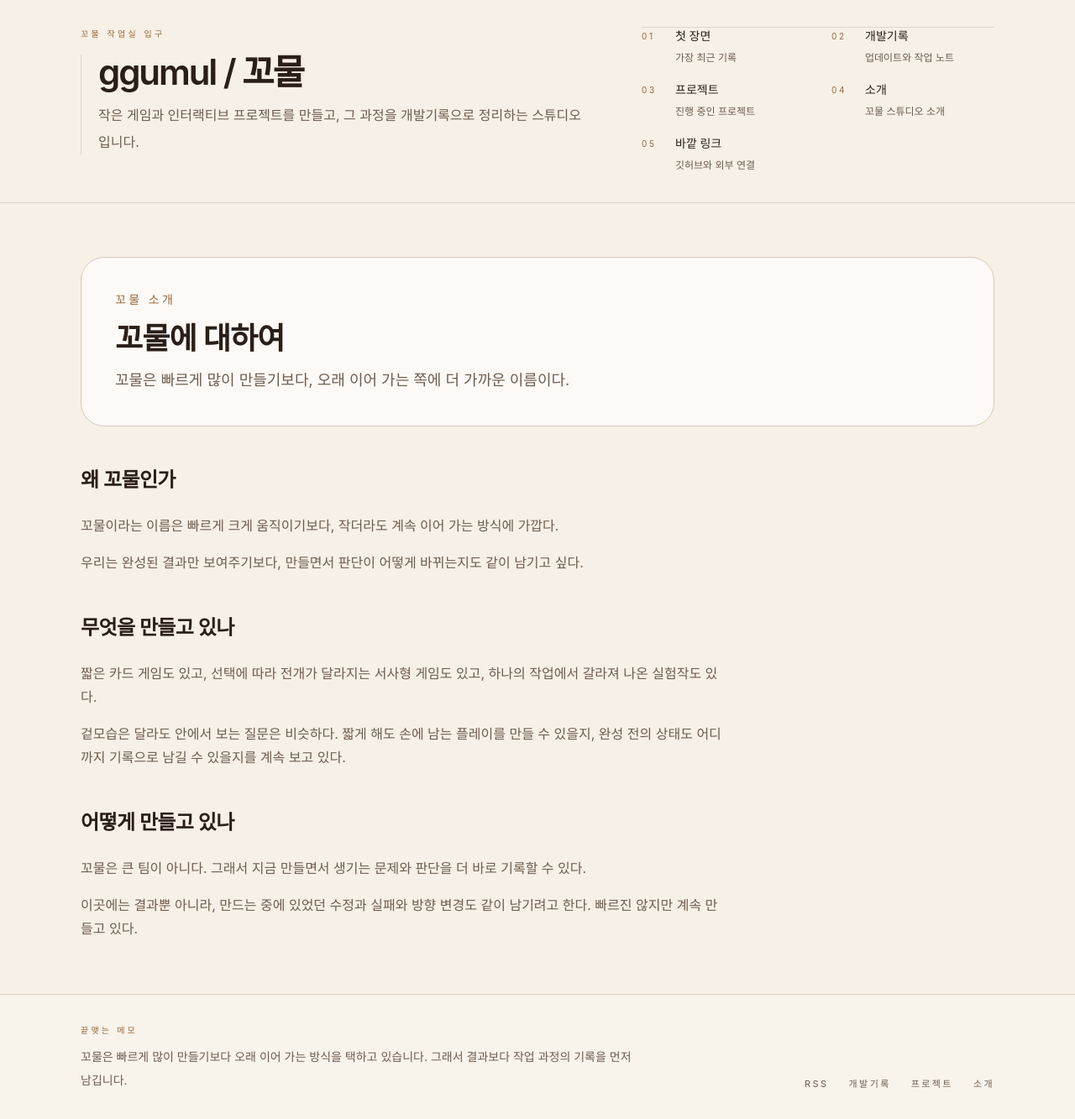
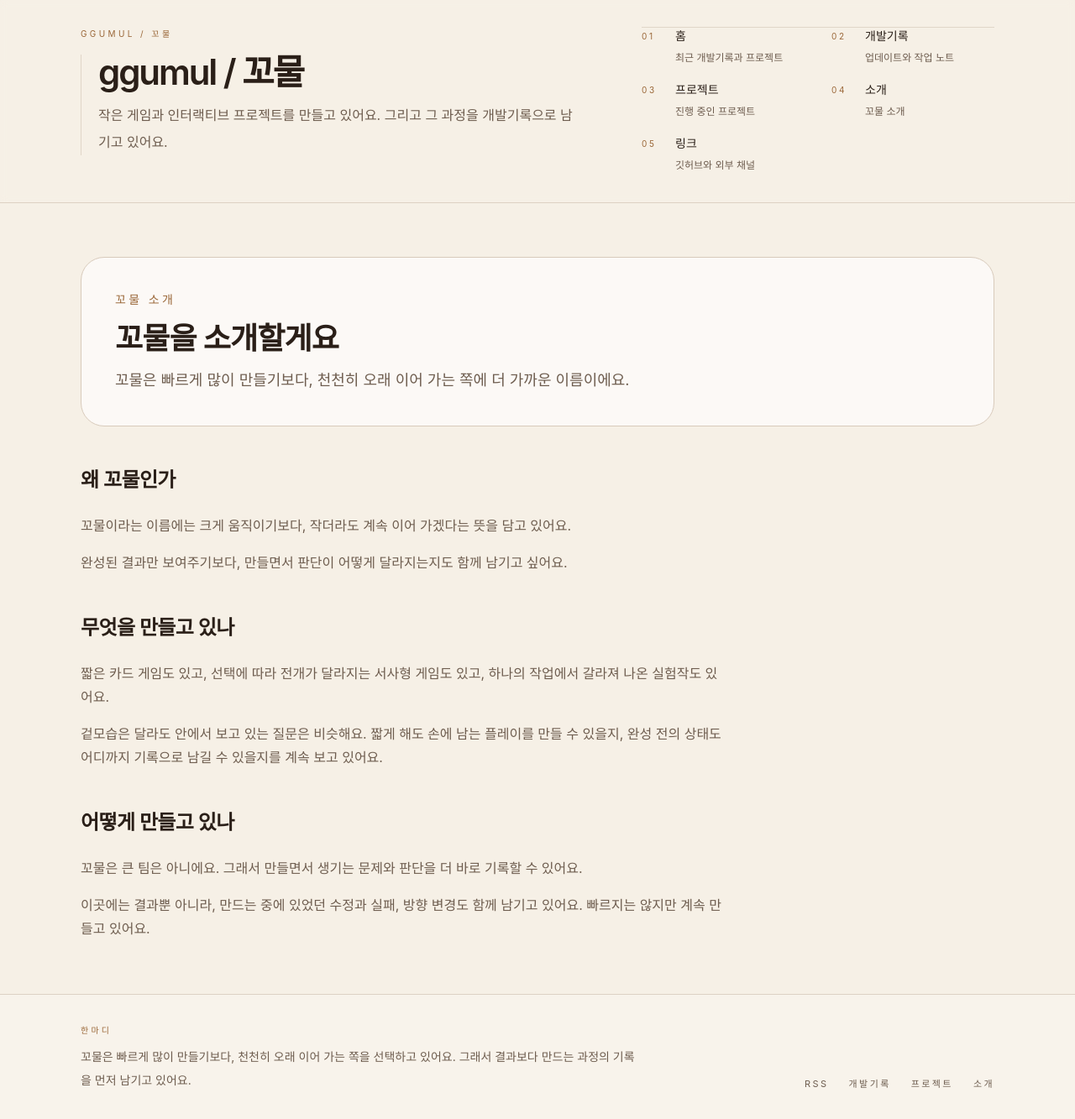
Before and after one commit to ggumul/ggumul-blog, a Next.js app: page /about in a window 1280 px wide. Shown: the whole page at 84% size. Built offline with nearby package versions, Linux system fonts and the light colour scheme.

Commit message:
content: rewrite off-tone copy in softer voice

```diff
--- a/app/about/page.tsx
+++ b/app/about/page.tsx
@@ -3,7 +3,7 @@ import { createMetadata } from '@/lib/site';
 
 export const metadata = createMetadata({
   title: '꼬물 소개',
-  description: '꼬물이 어떤 방식으로 만들고 기록하는지 정리한 페이지.',
+  description: '꼬물이 어떤 프로젝트를 만들고, 어떤 방식으로 기록하고 있는지 소개하는 페이지예요.',
   path: '/about',
 });
 
@@ -12,33 +12,33 @@ export default function AboutPage() {
     <div className="space-y-12">
       <section className="space-y-4 rounded-[28px] border border-line bg-white/65 p-8 md:p-10">
         <p className="text-sm uppercase tracking-[0.24em] text-point">꼬물 소개</p>
-        <h1 className="text-4xl font-semibold tracking-tight">꼬물에 대하여</h1>
+        <h1 className="text-4xl font-semibold tracking-tight">꼬물을 소개할게요</h1>
         <p className="max-w-3xl text-base leading-7 text-subtext md:text-lg">
-          꼬물은 빠르게 많이 만들기보다, 오래 이어 가는 쪽에 더 가까운 이름이다.
+          꼬물은 빠르게 많이 만들기보다, 천천히 오래 이어 가는 쪽에 더 가까운 이름이에요.
         </p>
       </section>
 
       <section>
         <SectionTitle title="왜 꼬물인가" />
         <div className="max-w-3xl space-y-4 text-subtext leading-7">
-          <p>꼬물이라는 이름은 빠르게 크게 움직이기보다, 작더라도 계속 이어 가는 방식에 가깝다.</p>
-          <p>우리는 완성된 결과만 보여주기보다, 만들면서 판단이 어떻게 바뀌는지도 같이 남기고 싶다.</p>
+          <p>꼬물이라는 이름에는 크게 움직이기보다, 작더라도 계속 이어 가겠다는 뜻을 담고 있어요.</p>
+          <p>완성된 결과만 보여주기보다, 만들면서 판단이 어떻게 달라지는지도 함께 남기고 싶어요.</p>
         </div>
       </section>
 
       <section>
         <SectionTitle title="무엇을 만들고 있나" />
         <div className="max-w-3xl space-y-4 text-subtext leading-7">
-          <p>짧은 카드 게임도 있고, 선택에 따라 전개가 달라지는 서사형 게임도 있고, 하나의 작업에서 갈라져 나온 실험작도 있다.</p>
-          <p>겉모습은 달라도 안에서 보는 질문은 비슷하다. 짧게 해도 손에 남는 플레이를 만들 수 있을지, 완성 전의 상태도 어디까지 기록으로 남길 수 있을지를 계속 보고 있다.</p>
+          <p>짧은 카드 게임도 있고, 선택에 따라 전개가 달라지는 서사형 게임도 있고, 하나의 작업에서 갈라져 나온 실험작도 있어요.</p>
+          <p>겉모습은 달라도 안에서 보고 있는 질문은 비슷해요. 짧게 해도 손에 남는 플레이를 만들 수 있을지, 완성 전의 상태도 어디까지 기록으로 남길 수 있을지를 계속 보고 있어요.</p>
         </div>
       </section>
 
       <section>
         <SectionTitle title="어떻게 만들고 있나" />
         <div className="max-w-3xl space-y-4 text-subtext leading-7">
-          <p>꼬물은 큰 팀이 아니다. 그래서 지금 만들면서 생기는 문제와 판단을 더 바로 기록할 수 있다.</p>
-          <p>이곳에는 결과뿐 아니라, 만드는 중에 있었던 수정과 실패와 방향 변경도 같이 남기려고 한다. 빠르진 않지만 계속 만들고 있다.</p>
+          <p>꼬물은 큰 팀은 아니에요. 그래서 만들면서 생기는 문제와 판단을 더 바로 기록할 수 있어요.</p>
+          <p>이곳에는 결과뿐 아니라, 만드는 중에 있었던 수정과 실패, 방향 변경도 함께 남기고 있어요. 빠르지는 않지만 계속 만들고 있어요.</p>
         </div>
       </section>
     </div>
--- a/app/links/page.tsx
+++ b/app/links/page.tsx
@@ -7,8 +7,8 @@ const links = [
 ];
 
 export const metadata = createMetadata({
-  title: '바깥 링크',
-  description: 'GitHub, Notion, 메일 등 꼬물과 연결되는 바깥 링크 모음.',
+  title: '링크',
+  description: '꼬물과 연결되는 깃허브, 노션, 메일을 모아 둔 페이지예요.',
   path: '/links',
 });
 
@@ -16,10 +16,10 @@ export default function LinksPage() {
   return (
     <div className="space-y-10">
       <section className="space-y-4 rounded-[28px] border border-line bg-white/65 p-8 md:p-10">
-        <p className="text-sm uppercase tracking-[0.24em] text-point">바깥 링크</p>
-        <h1 className="text-4xl font-semibold tracking-tight">바깥으로 연결되는 곳</h1>
+        <p className="text-sm uppercase tracking-[0.24em] text-point">링크</p>
+        <h1 className="text-4xl font-semibold tracking-tight">여기서 더 이어 보실 수 있어요</h1>
         <p className="max-w-2xl text-base leading-7 text-subtext md:text-lg">
-          꼬물과 연결되는 바깥 링크를 한곳에 모아두었다. 코드, 정리 문서, 메일을 여기서 바로 확인할 수 있다.
+          꼬물과 연결되는 곳들을 한자리에 모아 두었어요. 코드, 정리 문서, 메일을 여기서 바로 확인하실 수 있어요.
         </p>
       </section>
 
--- a/app/opengraph-image.tsx
+++ b/app/opengraph-image.tsx
@@ -36,7 +36,7 @@ export default function OpenGraphImage() {
         </div>
         <div style={{ display: 'flex', flexDirection: 'column', gap: '22px', maxWidth: '860px' }}>
           <div style={{ fontSize: 72, fontWeight: 700, lineHeight: 1.18 }}>
-            느리더라도 오래 쌓아가는 작은 작업실
+            천천히 오래 이어 가는 게임 작업실
           </div>
           <div style={{ fontSize: 30, lineHeight: 1.5, color: '#5f574f' }}>
             완성본보다 먼저 작업 기록을 남기는 꼬물의 게임 개발 블로그
@@ -45,7 +45,7 @@ export default function OpenGraphImage() {
         <div style={{ display: 'flex', gap: '16px', fontSize: 22, color: '#6a6159' }}>
           <div style={{ padding: '12px 20px', borderRadius: '9999px', border: '1px solid rgba(86,65,44,0.15)' }}>기록</div>
           <div style={{ padding: '12px 20px', borderRadius: '9999px', border: '1px solid rgba(86,65,44,0.15)' }}>프로젝트</div>
-          <div style={{ padding: '12px 20px', borderRadius: '9999px', border: '1px solid rgba(86,65,44,0.15)' }}>작업실</div>
+          <div style={{ padding: '12px 20px', borderRadius: '9999px', border: '1px solid rgba(86,65,44,0.15)' }}>개발기록</div>
         </div>
       </div>
     ),
--- a/app/projects/page.tsx
+++ b/app/projects/page.tsx
@@ -3,8 +3,8 @@ import { getProjectRecordMap } from '@/lib/content';
 import { createMetadata } from '@/lib/site';
 
 export const metadata = createMetadata({
-  title: '작업 중인 프로젝트',
-  description: '꼬물이 지금 만들고 있는 프로젝트와, 거기에 딸린 기록을 같이 모아 둔 곳.',
+  title: '프로젝트',
+  description: '꼬물이 만들고 있는 프로젝트와 관련 개발기록을 함께 모아 둔 페이지예요.',
   path: '/projects',
 });
 
@@ -15,17 +15,17 @@ export default async function ProjectsPage() {
   return (
     <div className="archive-surface space-y-14 md:space-y-18">
       <section className="grid gap-8 border-b border-line/80 pb-12 md:grid-cols-[120px_minmax(0,1fr)_220px] md:gap-10 md:pb-16">
-        <div className="text-[10px] uppercase tracking-[0.34em] text-point">지금 하는<br />작업</div>
+        <div className="text-[10px] uppercase tracking-[0.34em] text-point">프로젝트</div>
         <div className="space-y-4">
           <h1 className="max-w-4xl text-[40px] font-semibold tracking-[-0.06em] leading-[0.97] text-text md:text-[74px]">
-            지금 만들고 있는 작업.
+            지금 만들고 있는 프로젝트예요.
           </h1>
           <p className="max-w-3xl text-[18px] leading-9 text-subtext md:text-[20px]">
-            완성된 소개보다, 지금 뭘 만들고 있고 어떤 기록이 같이 쌓이고 있는지가 먼저 보이게 했다.
+            프로젝트 소개만 따로 두기보다, 지금 어떤 작업을 하고 있고 어떤 기록이 쌓이고 있는지 함께 보이게 했어요.
           </p>
         </div>
         <div className="border-l border-line/60 pl-0 text-[13px] leading-6 text-subtext md:pl-5">
-          프로젝트 설명만 따로 떼어 두기보다, 상태와 관련 기록을 같이 붙여서 지금 어디까지 와 있는지 바로 읽히게 했다.
+          상태와 관련 기록을 같이 붙여서, 각 프로젝트의 흐름이 바로 읽히도록 구성했어요.
         </div>
       </section>
 
--- a/components/site-shell.tsx
+++ b/components/site-shell.tsx
@@ -2,11 +2,11 @@ import Link from 'next/link';
 import type { ReactNode } from 'react';
 
 const NAV_ITEMS = [
-  { href: '/', label: '첫 장면', note: '가장 최근 기록' },
+  { href: '/', label: '홈', note: '최근 개발기록과 프로젝트' },
   { href: '/writing', label: '개발기록', note: '업데이트와 작업 노트' },
   { href: '/projects', label: '프로젝트', note: '진행 중인 프로젝트' },
-  { href: '/about', label: '소개', note: '꼬물 스튜디오 소개' },
-  { href: '/links', label: '바깥 링크', note: '깃허브와 외부 연결' },
+  { href: '/about', label: '소개', note: '꼬물 소개' },
+  { href: '/links', label: '링크', note: '깃허브와 외부 채널' },
 ];
 
 export function SiteShell({ children }: { children: ReactNode }) {
@@ -16,13 +16,13 @@ export function SiteShell({ children }: { children: ReactNode }) {
         <div className="mx-auto max-w-6xl px-6 py-6 md:px-8 md:py-8">
           <div className="grid gap-8 md:grid-cols-[minmax(0,1.1fr)_minmax(320px,420px)] md:items-start">
             <div className="space-y-4">
-              <p className="text-[10px] uppercase tracking-[0.34em] text-point">꼬물 작업실 입구</p>
+              <p className="text-[10px] uppercase tracking-[0.34em] text-point">ggumul / 꼬물</p>
               <div className="space-y-3 border-l border-line/70 pl-4 md:pl-5">
                 <Link href="/" className="inline-block text-[30px] font-semibold tracking-[-0.05em] leading-none md:text-[42px]">
                   ggumul / 꼬물
                 </Link>
                 <p className="max-w-xl text-[15px] leading-7 text-subtext md:text-base md:leading-8">
-                  작은 게임과 인터랙티브 프로젝트를 만들고, 그 과정을 개발기록으로 정리하는 스튜디오입니다.
+                  작은 게임과 인터랙티브 프로젝트를 만들고 있어요. 그리고 그 과정을 개발기록으로 남기고 있어요.
                 </p>
               </div>
             </div>
@@ -47,9 +47,9 @@ export function SiteShell({ children }: { children: ReactNode }) {
       <footer className="border-t border-line/80 bg-white/20">
         <div className="mx-auto grid max-w-6xl gap-6 px-6 py-8 text-sm text-subtext md:grid-cols-[minmax(0,1fr)_auto] md:px-8 md:items-end">
           <div className="space-y-2">
-            <p className="text-[10px] uppercase tracking-[0.32em] text-point">끝맺는 메모</p>
+            <p className="text-[10px] uppercase tracking-[0.32em] text-point">한마디</p>
             <p className="max-w-2xl leading-7">
-              꼬물은 빠르게 많이 만들기보다 오래 이어 가는 방식을 택하고 있습니다. 그래서 결과보다 작업 과정의 기록을 먼저 남깁니다.
+              꼬물은 빠르게 많이 만들기보다, 천천히 오래 이어 가는 쪽을 선택하고 있어요. 그래서 결과보다 만드는 과정의 기록을 먼저 남기고 있어요.
             </p>
           </div>
           <div className="flex flex-wrap gap-x-6 gap-y-2 text-[11px] uppercase tracking-[0.22em] text-subtext">
```
Also changed, not shown: app/page.tsx (+8 -8 lines).
